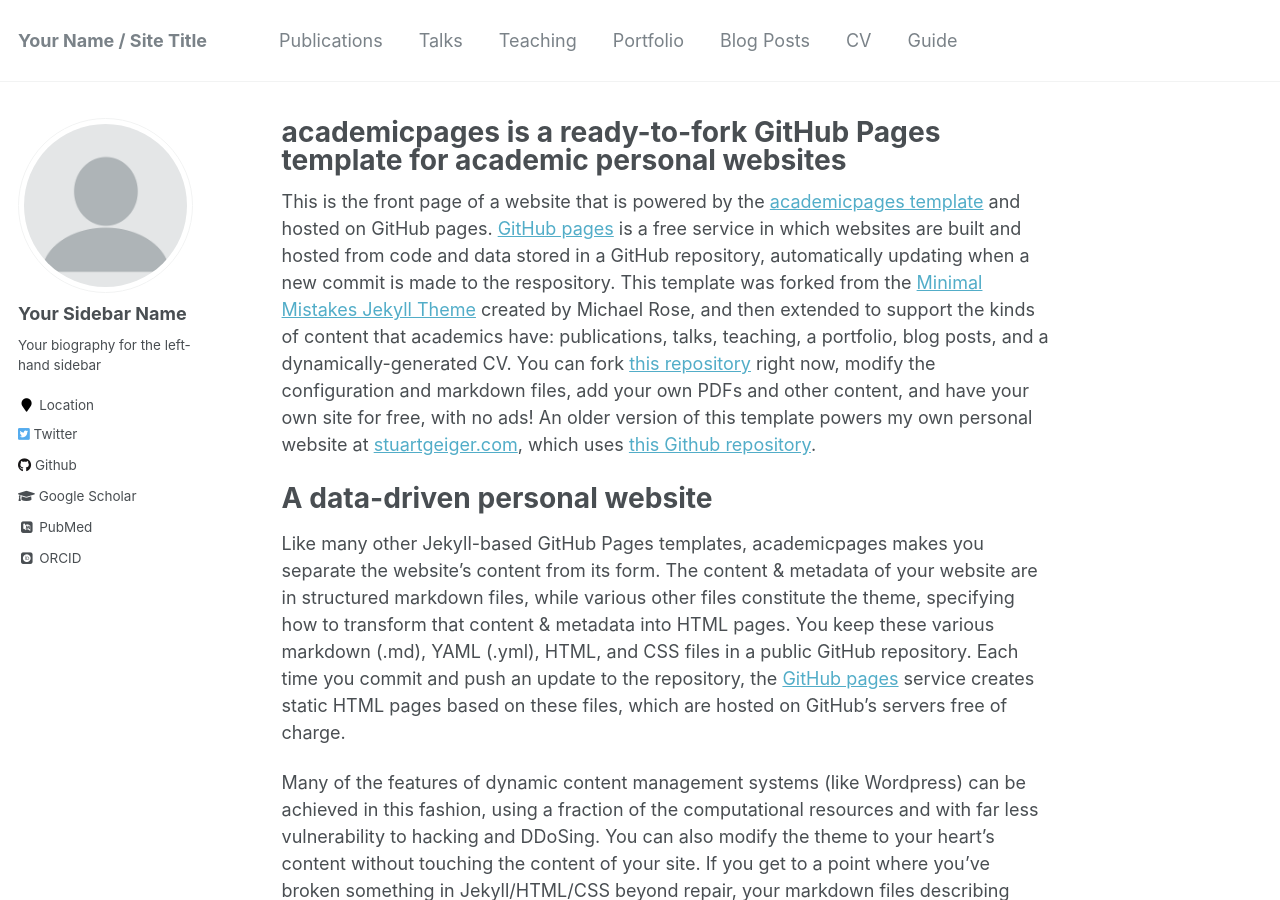
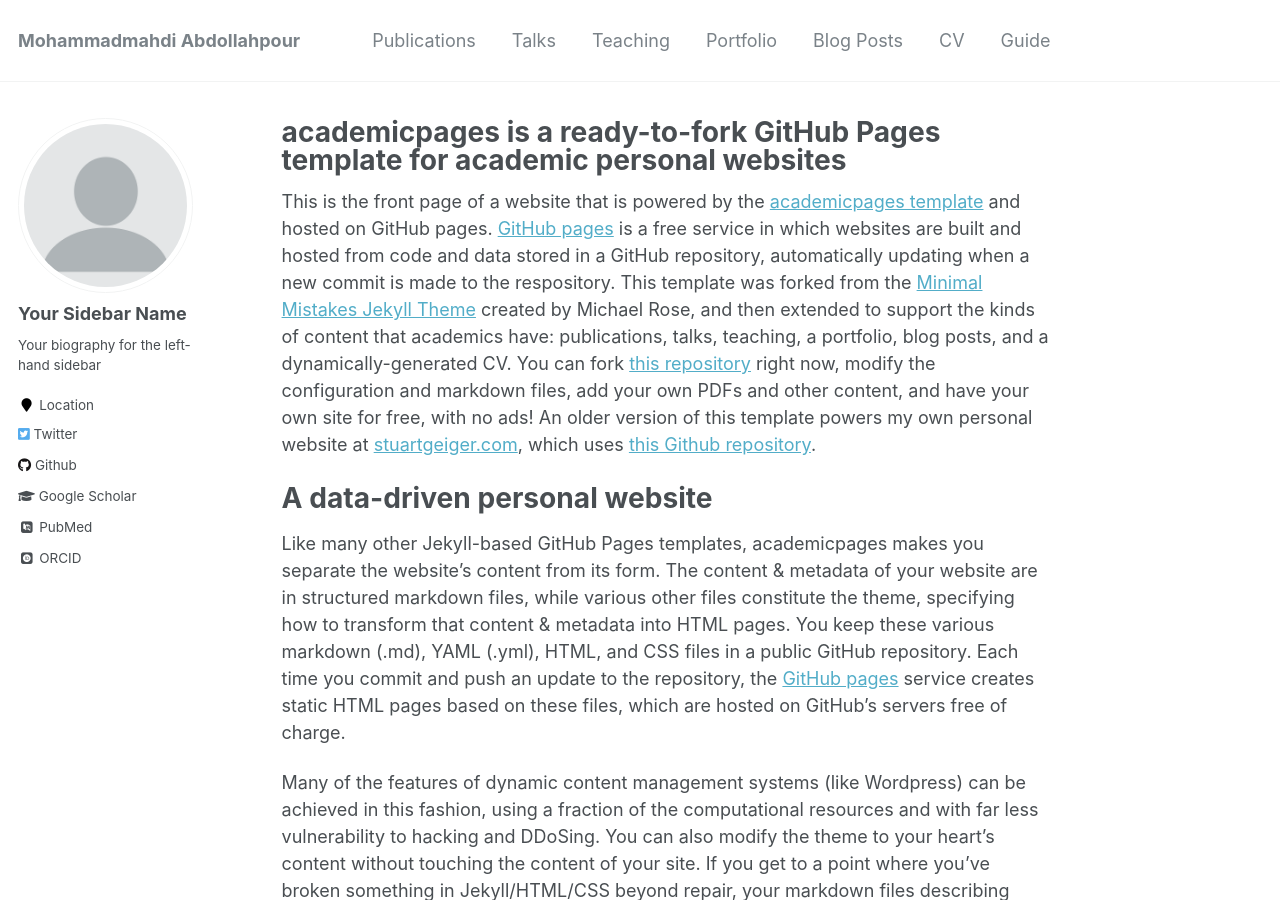
Before and after one commit to mahdiabdollahpour/mahdiabdollahpour.github.io, a Jekyll site: the page built from _pages/about.md, in a window 1280 px wide and 900 px high. Built offline with Jekyll 4.4.1, drawn with Linux system fonts in a browser that asks for light colours; some web fonts are replaced.

Commit message:
title updated

```diff
--- a/_config.yml
+++ b/_config.yml
@@ -7,7 +7,7 @@
 
 # Site Settings
 locale                   : "en-US"
-title                    : "Your Name / Site Title"
+title                    : "Mohammadmahdi Abdollahpour"
 title_separator          : "-"
 name                     : &name "Your Name"
 description              : &description "personal description"
```
